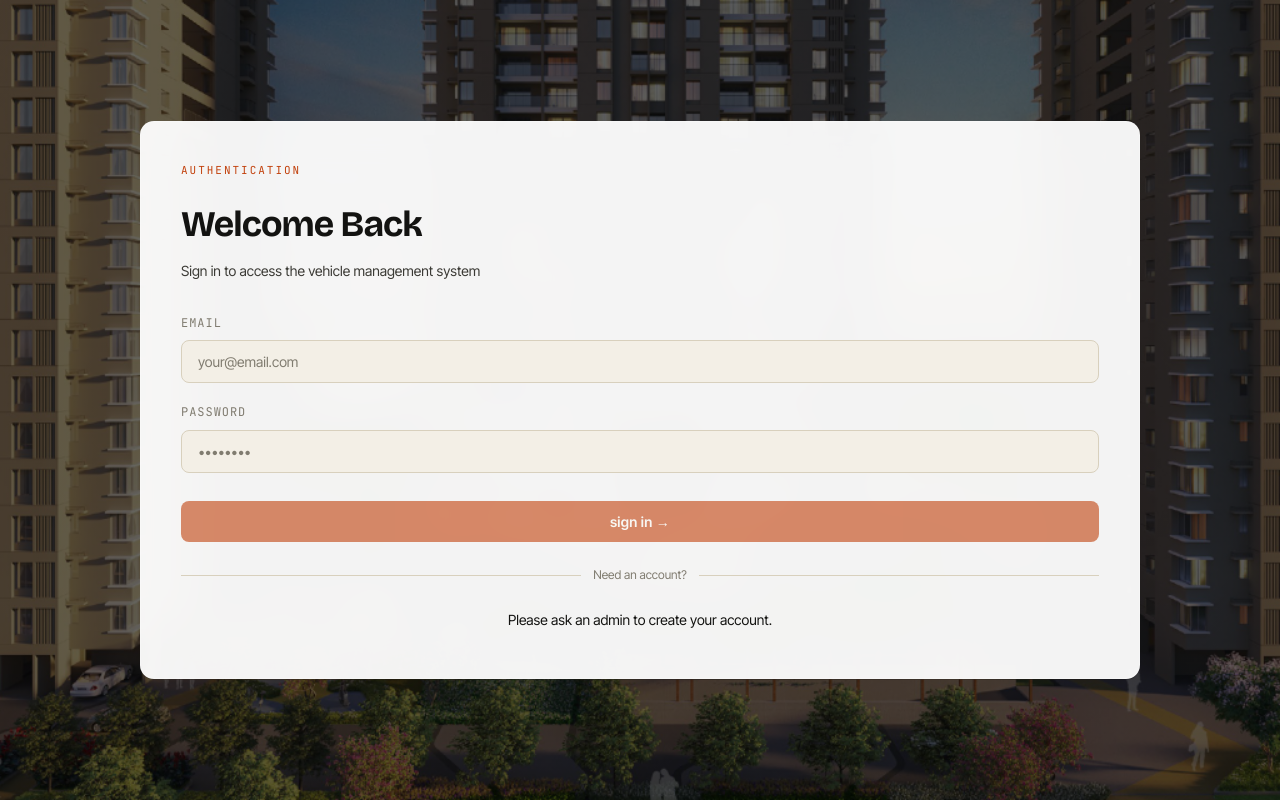
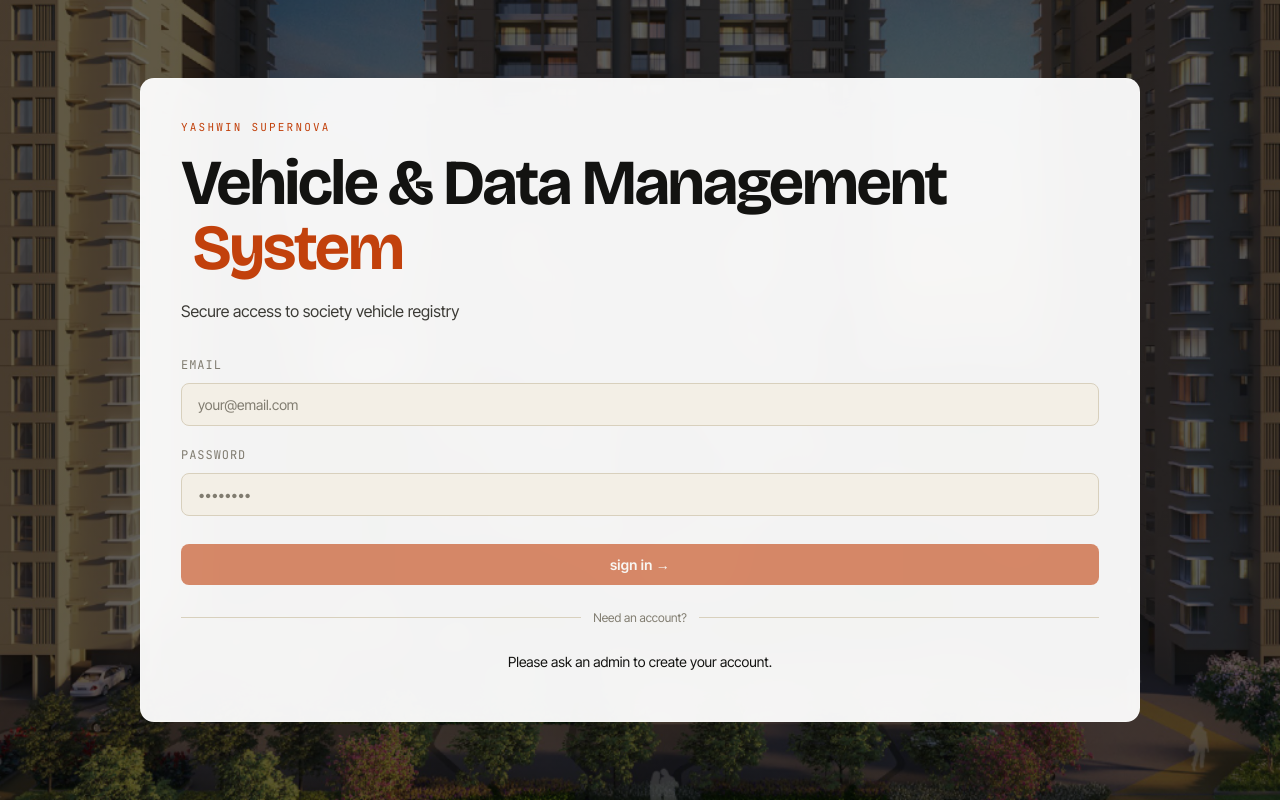
Before and after one commit to pawanpatil08/vj-vehicle-management, an Angular app: page /#/login in a window 1280 px wide. Built offline with nearby package versions, Linux system fonts and the light colour scheme; no server answers.

Commit message:
login scrren changes

```diff
--- a/src/app/pages/components/login/login.html
+++ b/src/app/pages/components/login/login.html
@@ -1,9 +1,14 @@
 <div class="auth-container">
   <div class="auth-card">
-    <div class="auth-header">
-      <div class="eyebrow mono">authentication</div>
-      <h1 class="display">Welcome Back</h1>
-      <p class="hint">Sign in to access the vehicle management system</p>
+    <div class="hero-header">
+      <div class="hero-eyebrow mono">Yashwin Supernova</div>
+      <h1 class="hero-title display">
+        Vehicle & Data Management<br />
+        <span class="accent">&nbsp;System</span>
+      </h1>
+      <p class="hero-sub">
+        Secure access to society vehicle registry
+      </p>
     </div>
 
     <form [formGroup]="loginForm" (ngSubmit)="onSubmit()" class="auth-form">
--- a/src/app/pages/components/login/login.scss
+++ b/src/app/pages/components/login/login.scss
@@ -27,8 +27,51 @@
   box-shadow: var(--shadow-4);
 }
 
-.auth-header {
+.hero-header {
   margin-bottom: 32px;
+}
+
+.hero-eyebrow {
+  font-size: 11px;
+  letter-spacing: 0.2em;
+  text-transform: uppercase;
+  color: var(--accent);
+  margin-bottom: 14px;
+}
+
+.hero-title {
+  font-size: clamp(38px, 5.5vw, 64px);
+  line-height: 1.02;
+  letter-spacing: -0.035em;
+  font-weight: 700;
+  color: var(--ink);
+  margin: 0 0 18px;
+}
+
+.hero-title .accent {
+  color: var(--accent);
+  position: relative;
+  white-space: nowrap;
+}
+
+.hero-title .accent::after {
+  position: absolute;
+  left: 0;
+  right: 0;
+  bottom: 6px;
+  height: 14px;
+  background: var(--accent-soft);
+  z-index: -1;
+  border-radius: 6px;
+  opacity: 0.8;
+}
+
+.hero-sub {
+  color: var(--ink-soft);
+  font-size: 16px;
+  line-height: 1.6;
+  margin: 0;
+  max-width: 400px;
 }
 
 .auth-header .eyebrow {
```
